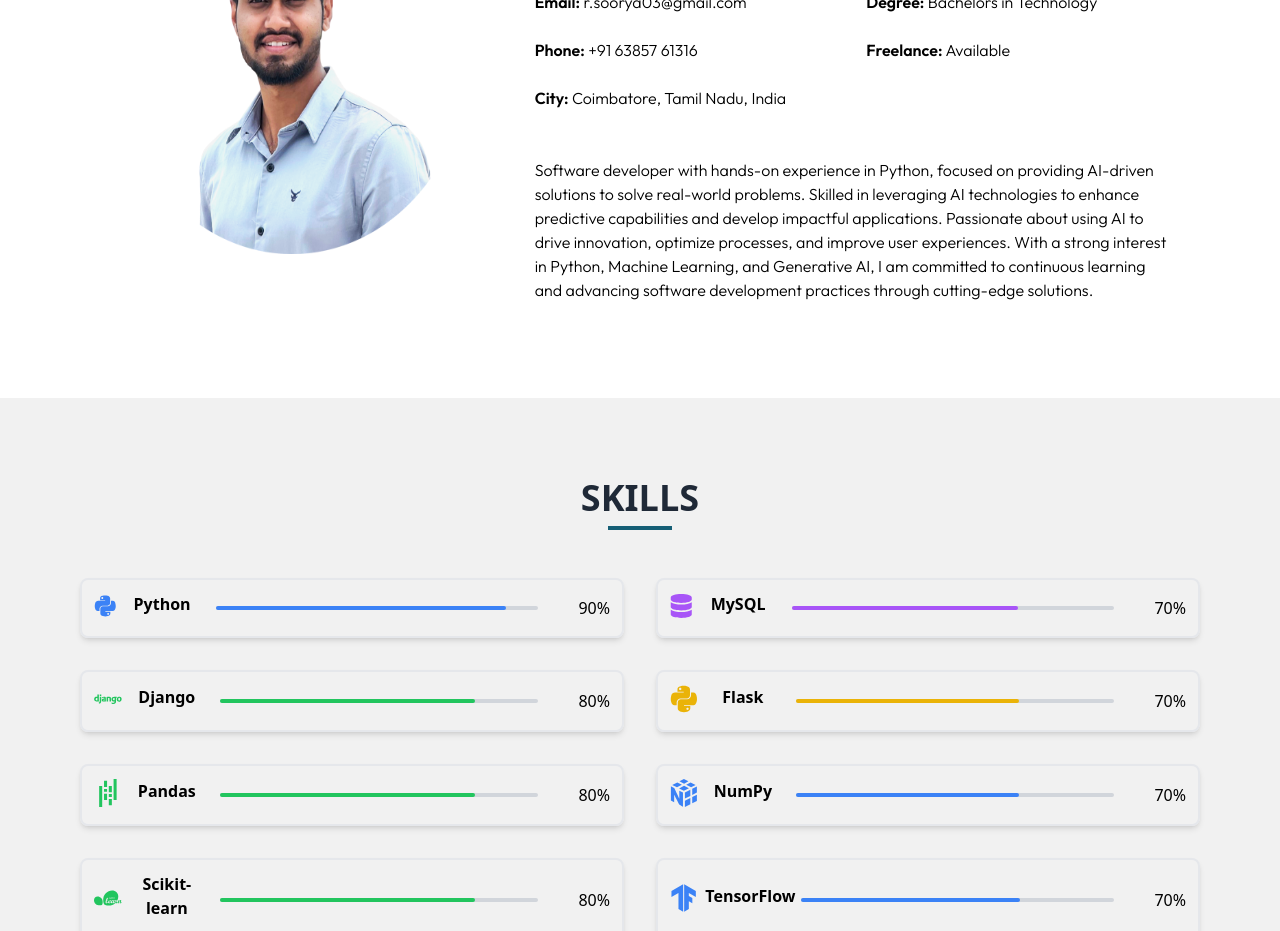
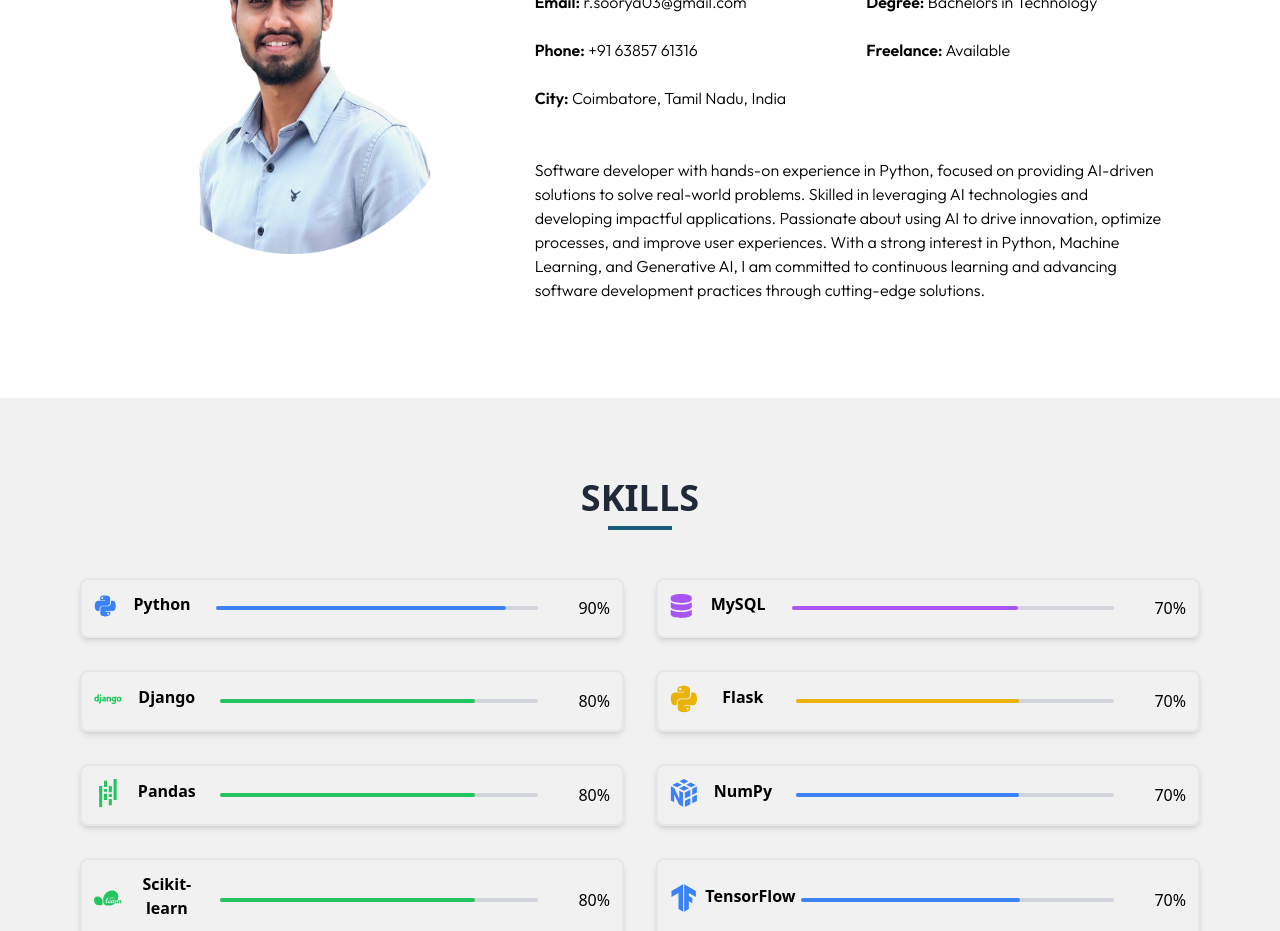
Before and after one commit to R-Soorya/Portfolio, a React (Create React App) app: page / in a window 1280 px wide. Shown: the part 940-1871 px from the top of the page. Built offline with nearby package versions, Linux system fonts and the light colour scheme.

Commit message:
resume update

```diff
--- a/src/components/About.js
+++ b/src/components/About.js
@@ -59,7 +59,7 @@
                     <p className="pb-8">
                         <br />
                         Software developer with hands-on experience in Python, focused on providing AI-driven solutions to solve real-world problems.
-                        Skilled in leveraging AI technologies to enhance predictive capabilities and develop impactful applications.
+                        Skilled in leveraging AI technologies and developing impactful applications.
                         Passionate about using AI to drive innovation, optimize processes, and improve user experiences.
                         With a strong interest in Python, Machine Learning, and Generative AI, I am committed to continuous learning and advancing software development practices through cutting-edge solutions.
                     </p>
--- a/src/components/Hero.js
+++ b/src/components/Hero.js
@@ -27,7 +27,7 @@
                 </p>
             </h1>
             <div className='py-8'>
-            <a className='btn' href="https://drive.google.com/file/d/17og_XY61cJXbRF1kF1IeNd043HFG2uBW/view?usp=sharing">Download Resume</a>
+            <a className='btn' href="https://drive.google.com/file/d/11NvFaUrkDSglXouu8JBD2liWuKL1C4CS/view?usp=sharing">Download Resume</a>
             </div>
             <div className='flex'>
                 <a href="https://www.linkedin.com/in/soorya-rajkumar/" className='pr-3 hover:text-cyan-950' aria-label="LinkedIn">
```
